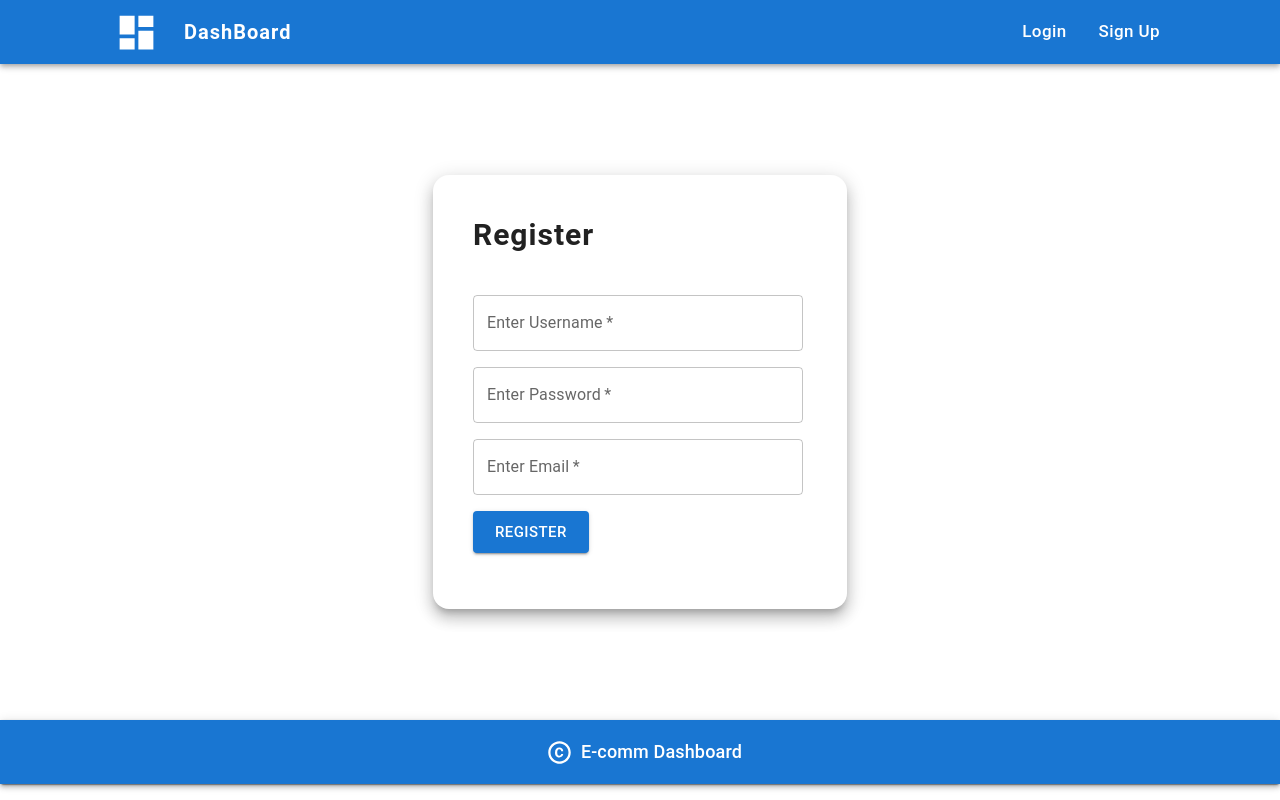
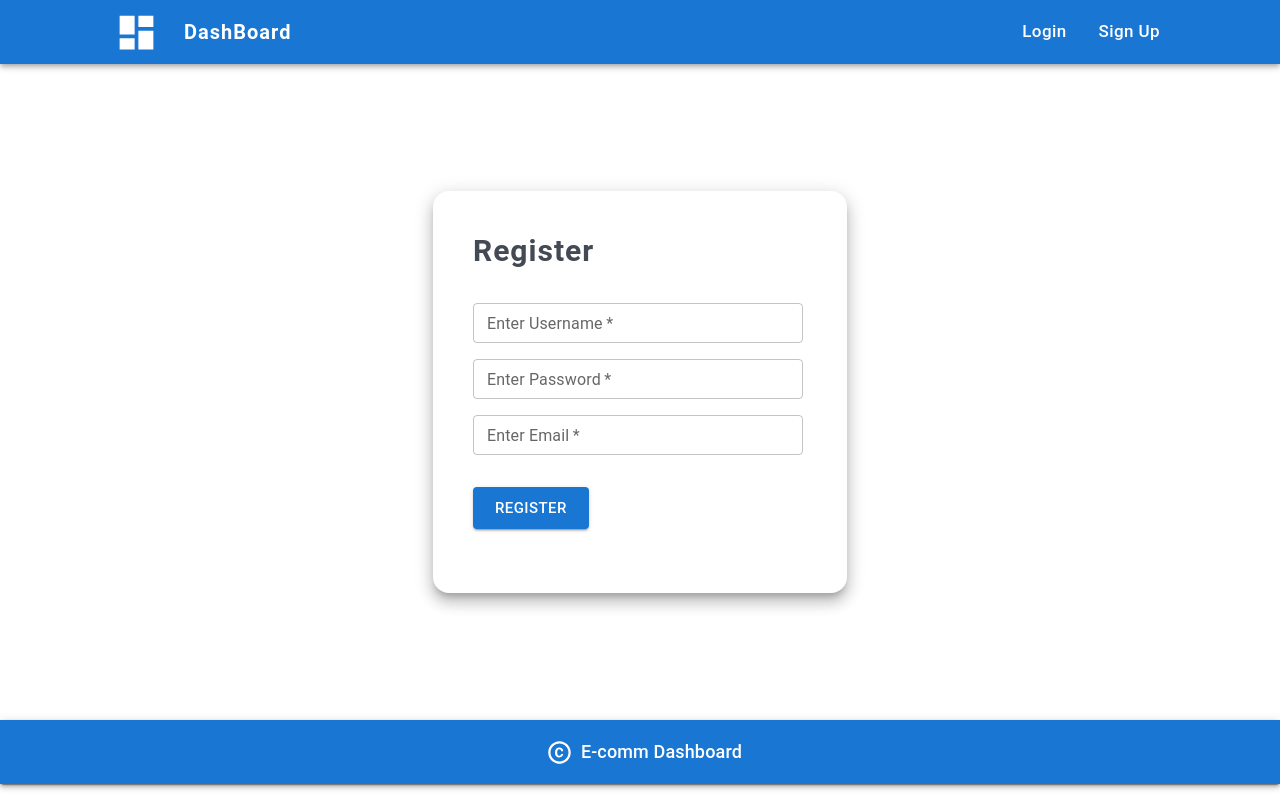
Before and after one commit to harshalyallewar/ecomm-dashboard-backend, a React (Create React App) app in the folder client/: page /signup in a window 1280 px wide. Built offline with nearby package versions, Linux system fonts and the light colour scheme.

Commit message:
minor changes on fetchproducts

```diff
--- a/client/src/components/PrivateComponent.js
+++ b/client/src/components/PrivateComponent.js
@@ -1,5 +1,5 @@
-import React from 'react';
-import {Navigate, Outlet} from 'react-router-dom';
+import React, { useState } from 'react';
+import {Navigate, Outlet, useNavigate} from 'react-router-dom';
 
 const PrivateComponent=()=>{
     const auth = localStorage.getItem('user');
--- a/client/src/components/ProductList.js
+++ b/client/src/components/ProductList.js
@@ -27,9 +27,8 @@ const ProductList = () => {
 
     }, []);
 
+    const fetchproducts = async ()=>{
 
-    const fetchproducts = async ()=>{
-      dispatch(showLoading());
       let user = await JSON.parse(localStorage.getItem("user"));
       console.log(user);
       let result = await fetch(`http://localhost:10/productList/${user._id}`,{
@@ -37,10 +36,16 @@ const ProductList = () => {
             authorization: `bearer ${await JSON.parse(localStorage.getItem('token'))}`
         }
       });
+
       result = await result.json();
+      console.log("fetchproducts", result);
+
+      if(result.success==false){
+        localStorage.clear();
+      }
 
       setList(result);
-      dispatch(hideLoading());
+
     }
 
 
--- a/client/src/components/login.js
+++ b/client/src/components/login.js
@@ -122,13 +122,20 @@ const Login = () => {
           <Grid item xs={12} sx={{ m: 1 }}>
             <Typography
               variant="h5"
-              sx={{ fontSize: 30, fontWeight: "700", letterSpacing: 1, mb: 3 }}
+              sx={{
+                color: "#434A54",
+                fontSize: 30,
+                fontWeight: "700",
+                letterSpacing: 1,
+                mb: 2,
+              }}
             >
               Login
             </Typography>
           </Grid>
           <Grid item xs={12} sx={{ m: 1 }}>
             <TextField
+              size="small"
               onChange={(e) => setEmail(e.target.value)}
               label="Enter Email"
               sx={{ width: { xs: "260px", sm: "290px", md: "330px" } }}
@@ -137,13 +144,14 @@ const Login = () => {
 
           <Grid item xs={12} sx={{ m: 1 }}>
             <TextField
+              size="small"
               onChange={(e) => setPass(e.target.value)}
               label="Enter Password"
               sx={{ width: { xs: "260px", sm: "290px", md: "330px" } }}
             />
           </Grid>
 
-          <Grid item xs={12} sx={{ m: 1 }}>
+          <Grid item xs={12} sx={{ m: 1,mt:2 }}>
             <Button onClick={getdata} variant="contained" size="large">
               Login
             </Button>
--- a/client/src/components/signup.js
+++ b/client/src/components/signup.js
@@ -87,7 +87,6 @@ const Signup = () => {
   const btnstyle = { margin: "8px 0" };
 
   return (
-
     <Container
       sx={{
         display: "flex",
@@ -107,17 +106,24 @@ const Signup = () => {
           borderRadius: 4,
         }}
       >
-        <Grid container sx={{ mt: 2, mb: 2 }}>
-          <Grid item xs={12} sx={{ m: 1 }}>
+        <Grid container sx={{ mt: 2, mb: 3 }}>
+          <Grid item xs={12} sx={{ m: 1, mb: 0 }}>
             <Typography
               variant="h5"
-              sx={{ fontSize: 30, fontWeight: "700", letterSpacing: 1, mb: 3 }}
+              sx={{
+                color: "#434A54",
+                fontSize: 30,
+                fontWeight: "700",
+                letterSpacing: 1,
+                mb: 3,
+              }}
             >
               Register
             </Typography>
           </Grid>
           <Grid item xs={12} sx={{ m: 1 }}>
             <TextField
+              size="small"
               required
               label="Enter Username"
               sx={{ width: { xs: "260px", sm: "290px", md: "330px" } }}
@@ -126,6 +132,7 @@ const Signup = () => {
           </Grid>
           <Grid item xs={12} sx={{ m: 1 }}>
             <TextField
+              size="small"
               required
               label="Enter Password"
               sx={{ width: { xs: "260px", sm: "290px", md: "330px" } }}
@@ -134,13 +141,15 @@ const Signup = () => {
           </Grid>
           <Grid item xs={12} sx={{ m: 1 }}>
             <TextField
-              required type='email'
+              size="small"
+              required
+              type="email"
               label="Enter Email"
               sx={{ width: { xs: "260px", sm: "290px", md: "330px" } }}
               onChange={(e) => setEmail(e.target.value)}
             />
           </Grid>
-          <Grid item xs={12} sx={{ m: 1 }}>
+          <Grid item xs={12} sx={{ m: 1, mt: 3 }}>
             <Button onClick={showdata} variant="contained" size="large">
               Register
             </Button>
@@ -154,9 +163,7 @@ const Signup = () => {
         open={err}
         onClose={handleClose}
       >
-        <Alert severity="error">
-         {errmsg}
-        </Alert>
+        <Alert severity="error">{errmsg}</Alert>
       </Snackbar>
     </Container>
   );
--- a/client/src/redux/alertsSlice.js
+++ b/client/src/redux/alertsSlice.js
@@ -7,7 +7,7 @@ export const alertsSlice = createSlice({
   },
   reducers: {
     showLoading: (state) => {
-      state.loading = false;
+      state.loading = true;
     },
     hideLoading: (state) => {
       state.loading = false;
```
Also changed, not shown: 2 other files (tests, documents, lock files or other folders).
